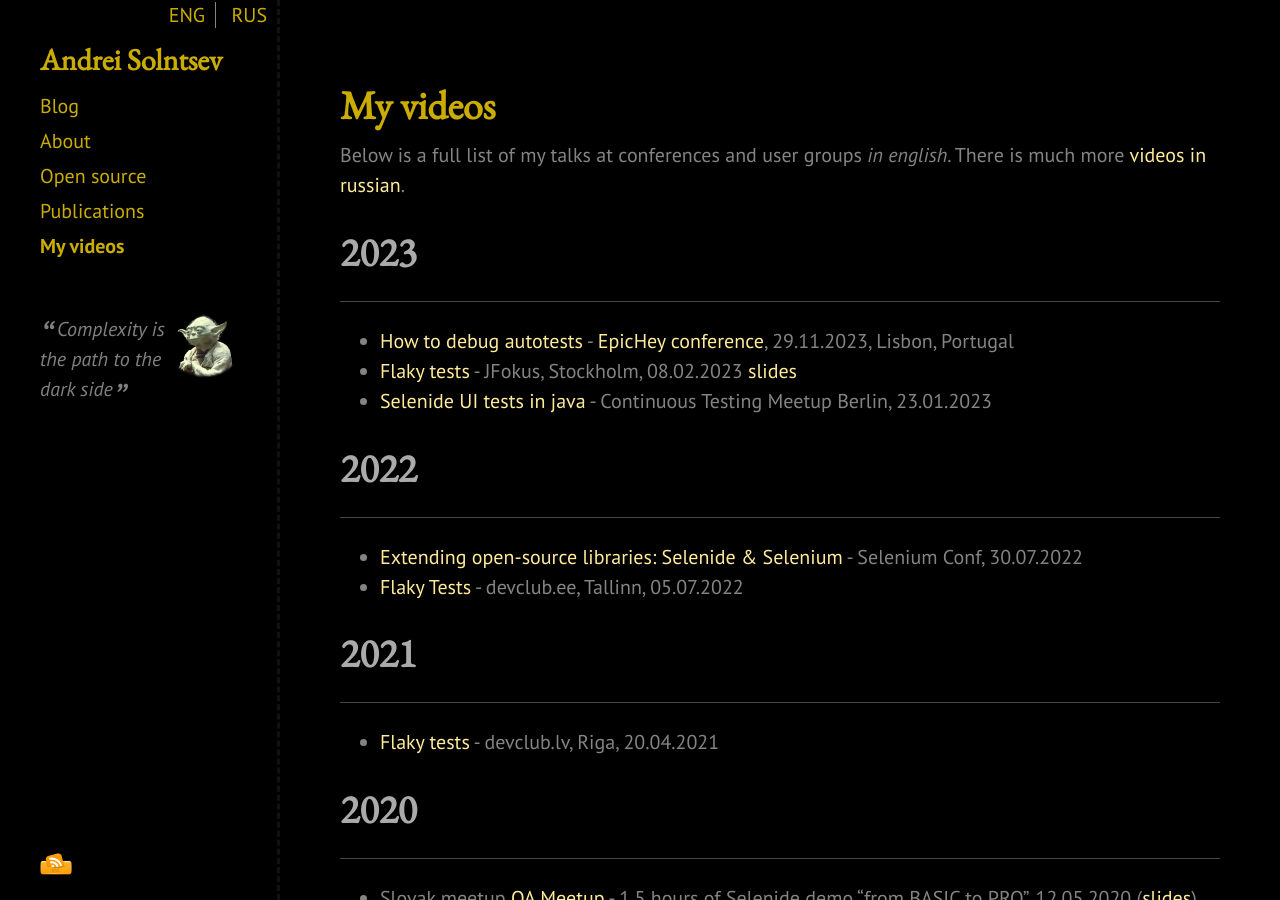
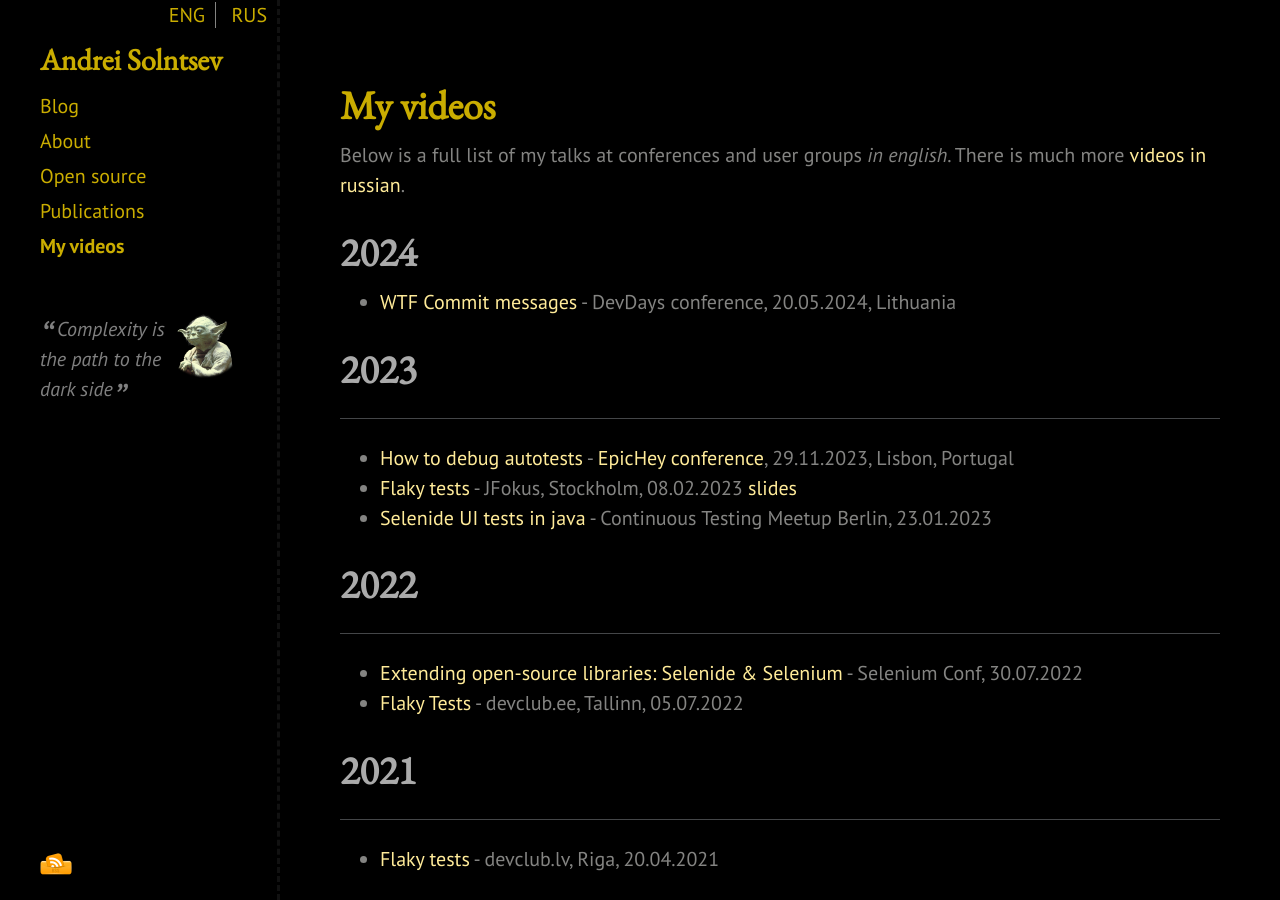
Before and after one commit to asolntsev/asolntsev.github.io, a Jekyll site: the page built from en/video.md, in a window 1280 px wide and 900 px high. Built offline with Jekyll 4.4.1, drawn with Linux system fonts in a browser that asks for light colours; nearby versions of some CDN libraries.

Commit message:
publish my video "WTF Commit messages" from DevDays.lt 2024

```diff
--- a/en/video.md
+++ b/en/video.md
@@ -5,6 +5,9 @@ category: en
 ---
 
 Below is a full list of my talks at conferences and user groups _in english_. There is much more [videos in russian](/ru/video/).
+
+# 2024
+* [WTF Commit messages](https://www.youtube.com/watch?v=j-wfc5LVxM4) - DevDays conference, 20.05.2024, Lithuania
 
 # 2023
 * * *
```
Also changed, not shown: ru/video.md (+1 -0 lines).
